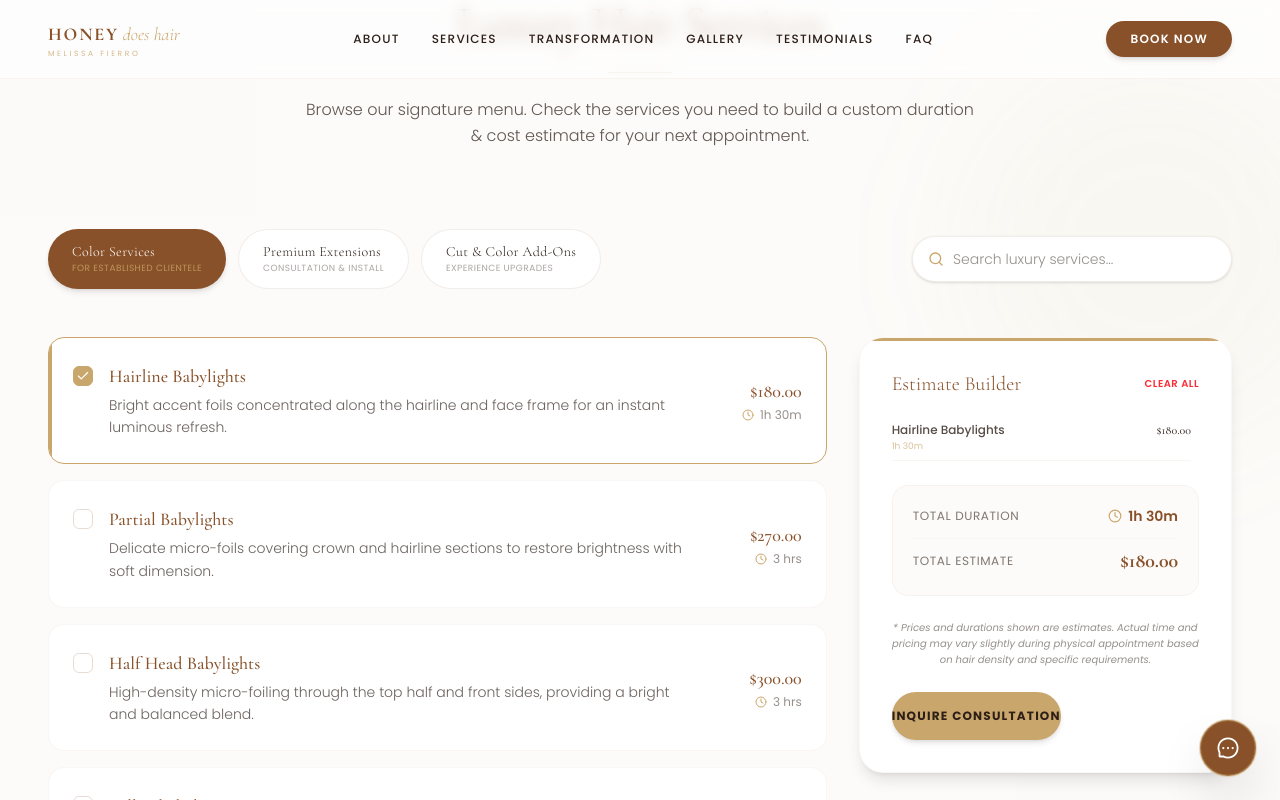
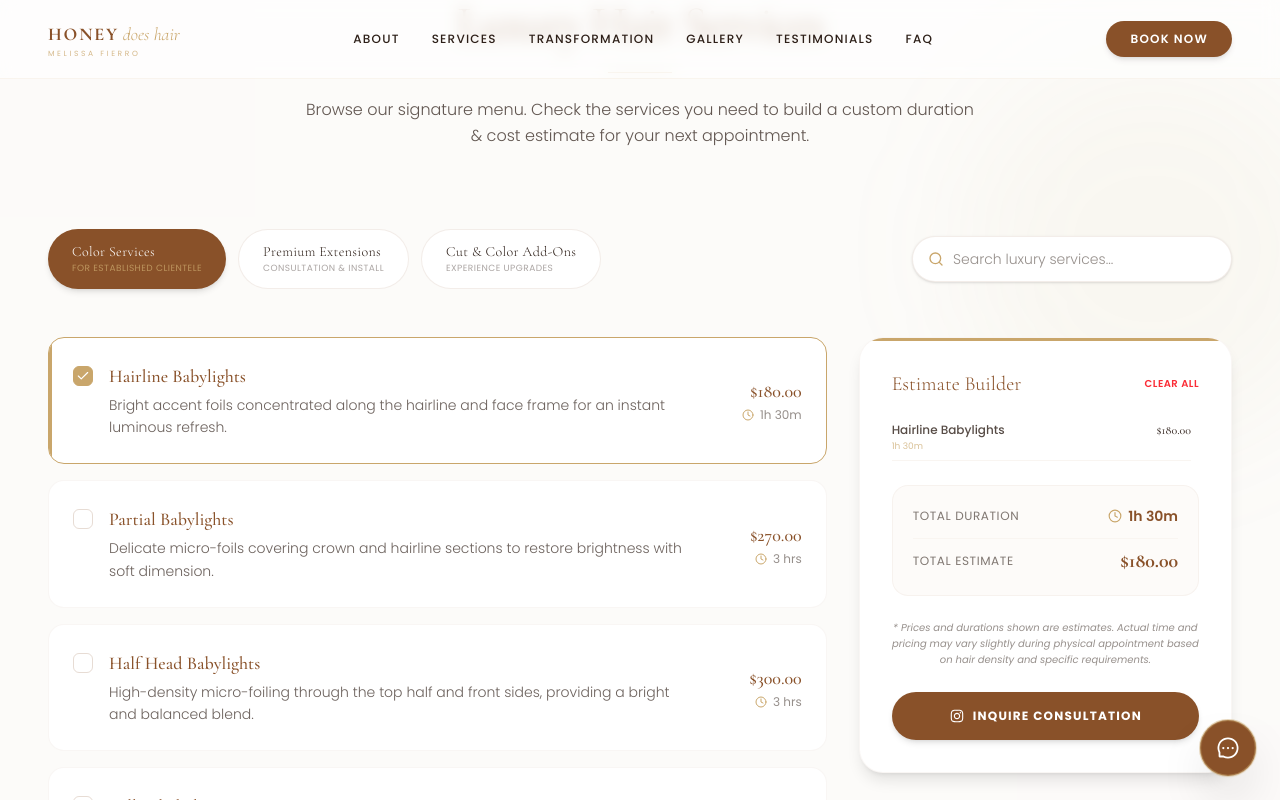
Before and after one commit to hammy012/SaloonWebsite, a React (Vite) app: page / in a window 1280 px wide. Both pictures are taken after a click on the element 437 px from the left and 2216 px from the top of the page. Shown: the part 1816-2616 px from the top of the page. Built offline with nearby package versions, Linux system fonts and the light colour scheme.

Commit message:
image services and magnetic changes in the website

```diff
--- a/src/components/Magnetic.jsx
+++ b/src/components/Magnetic.jsx
@@ -1,7 +1,7 @@
 import { useRef, useState } from "react";
 import { motion } from "framer-motion";
 
-export default function Magnetic({ children, strength = 0.35 }) {
+export default function Magnetic({ children, strength = 0.35, className = "inline-block" }) {
   const ref = useRef(null);
   const [position, setPosition] = useState({ x: 0, y: 0 });
 
@@ -26,7 +26,7 @@ export default function Magnetic({ children, strength = 0.35 }) {
       onMouseLeave={handleMouseLeave}
       animate={{ x: position.x, y: position.y }}
       transition={{ type: "spring", stiffness: 180, damping: 12, mass: 0.2 }}
-      className="inline-block"
+      className={className}
     >
       {children}
     </motion.div>
--- a/src/components/Services.jsx
+++ b/src/components/Services.jsx
@@ -11,6 +11,7 @@ import {
   FiTrash2,
   FiInfo
 } from "react-icons/fi";
+import { AiOutlineInstagram } from "react-icons/ai";
 import Magnetic from "./Magnetic";
 
 export default function Services() {
@@ -574,14 +575,15 @@ export default function Services() {
                     </p>
 
                     {/* Confirmation Button */}
-                    <Magnetic strength={0.1}>
+                    <Magnetic strength={0.1} className="w-full block">
                       <a
                         href="https://www.instagram.com/honeydoeshair?igsh=MWU3a3plaXUyNDBuZQ%3D%3D&igsi=MWU3a3plaXUyNDBuZQ%3D%3D"
                         target="_blank"
                         rel="noopener noreferrer"
-                        className="w-full text-center py-4 bg-accent text-dark-brown hover:bg-primary hover:text-white font-sans text-xs font-bold tracking-widest uppercase rounded-full shadow-md hover:shadow-xl transition-all duration-300 block hover:scale-[1.02]"
+                        className="w-full flex items-center justify-center gap-2 py-4 bg-primary hover:bg-secondary text-white font-sans text-xs font-bold tracking-widest uppercase rounded-full shadow-md hover:shadow-xl transition-all duration-300 hover:scale-[1.02]"
                       >
-                        Inquire Consultation
+                        <AiOutlineInstagram className="w-4 h-4" />
+                        <span>Inquire Consultation</span>
                       </a>
                     </Magnetic>
                   </motion.div>
```
Also changed, not shown: public/assets/honey hair more/4.jpeg.
